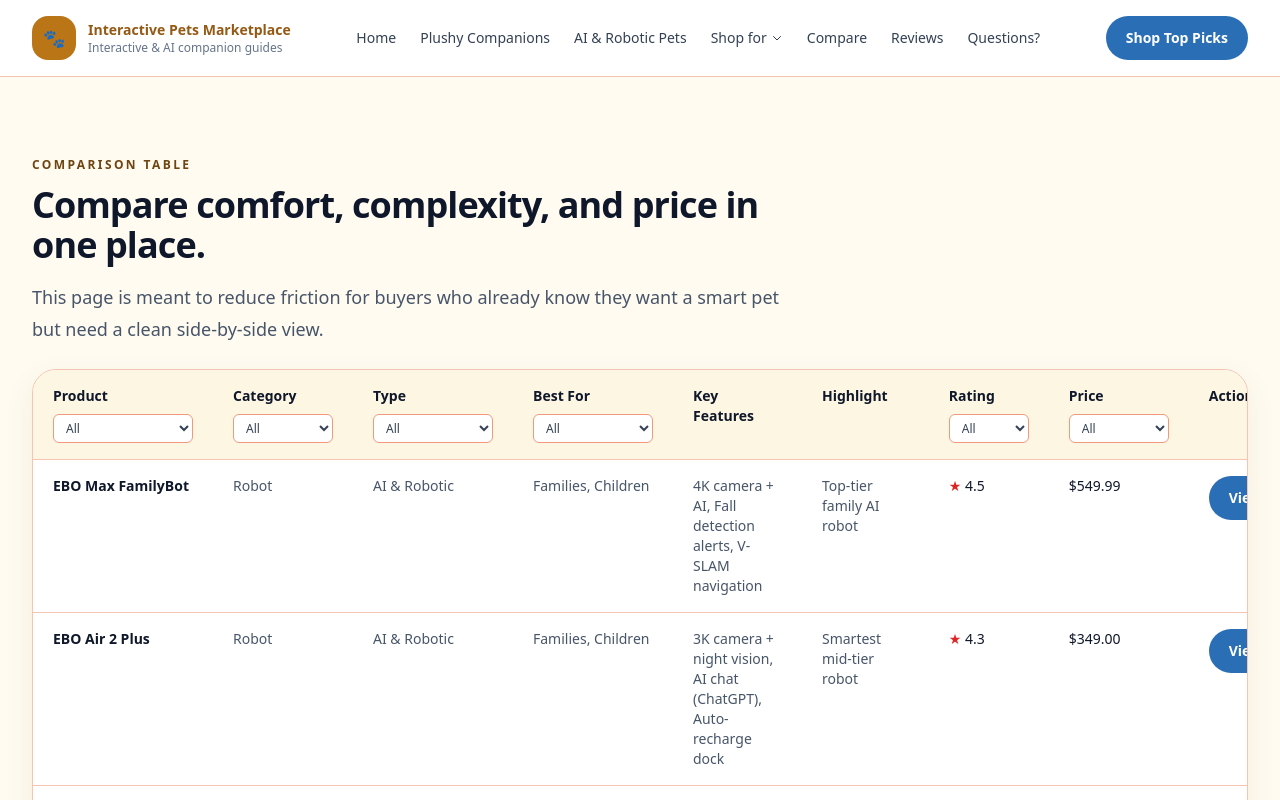
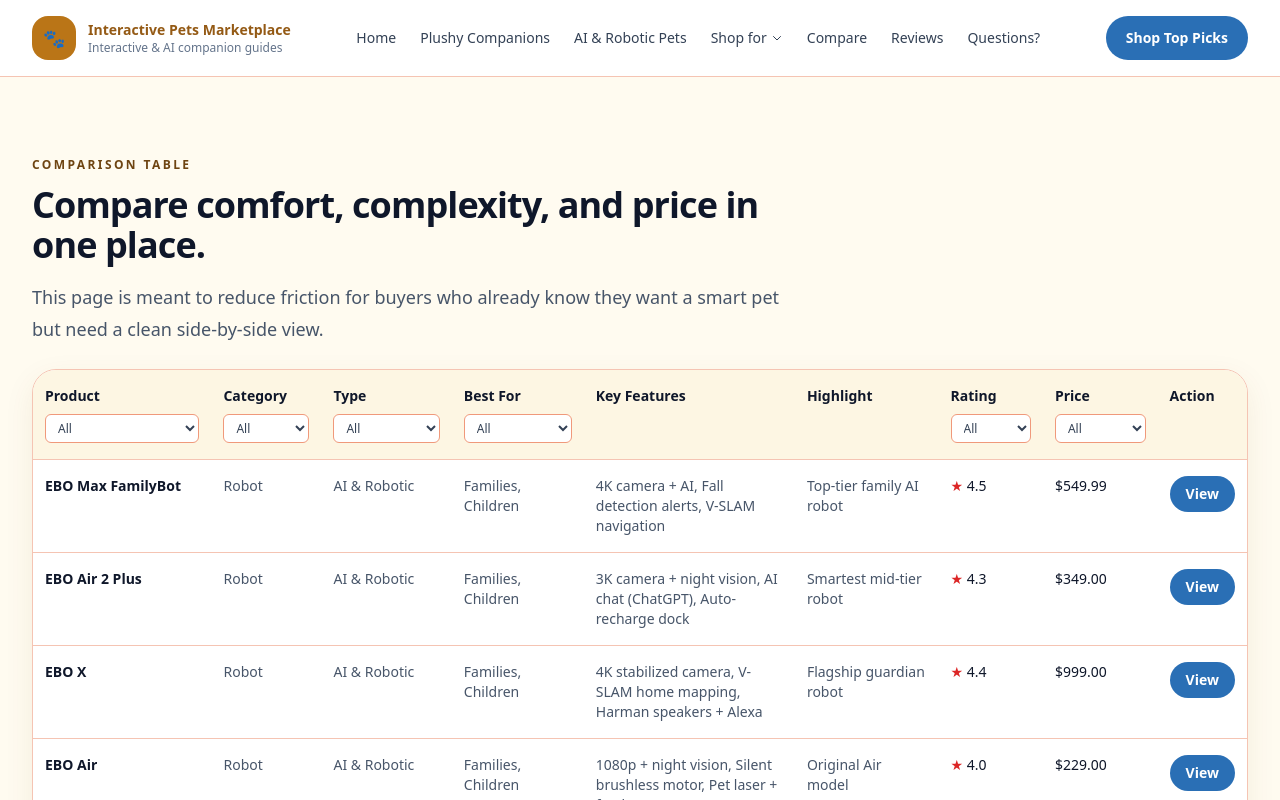
Before and after one commit to timsthomasson-cpu/Interactive-Pet-Marketplace, a Next.js app: page /compare in a window 1280 px wide. Shown: the top 800 px of the page. Built offline with nearby package versions, Linux system fonts and the light colour scheme.

Commit message:
Warm golden redesign, product images, layout cleanup

```diff
--- a/components/detailed-compare-table.tsx
+++ b/components/detailed-compare-table.tsx
@@ -87,51 +87,51 @@ export function DetailedCompareTable({ items }: { items: Product[] }) {
           <table className="min-w-full text-left text-sm">
             <thead className="bg-cream-100 align-top">
               <tr>
-                <th className="px-5 py-4 text-left min-w-[180px]">
+                <th className="px-3 py-4 text-left min-w-[160px]">
                   <div className="font-semibold text-slate-900">Product</div>
                   <select className={selectClass} value={filters.name} onChange={set("name")} aria-label="Filter by product">
                     <option value="">All</option>
                     {options.name.map(v => <option key={v} value={v}>{v}</option>)}
                   </select>
                 </th>
-                <th className="px-5 py-4 text-left min-w-[140px]">
+                <th className="px-3 py-4 text-left min-w-[110px]">
                   <div className="font-semibold text-slate-900">Category</div>
                   <select className={selectClass} value={filters.category} onChange={set("category")} aria-label="Filter by category">
                     <option value="">All</option>
                     {options.category.map(v => <option key={v} value={v}>{v}</option>)}
                   </select>
                 </th>
-                <th className="px-5 py-4 text-left min-w-[160px]">
+                <th className="px-3 py-4 text-left min-w-[130px]">
                   <div className="font-semibold text-slate-900">Type</div>
                   <select className={selectClass} value={filters.type} onChange={set("type")} aria-label="Filter by type">
                     <option value="">All</option>
                     {options.type.map(v => <option key={v} value={v}>{v}</option>)}
                   </select>
                 </th>
-                <th className="px-5 py-4 text-left min-w-[160px]">
+                <th className="px-3 py-4 text-left min-w-[130px]">
                   <div className="font-semibold text-slate-900">Best For</div>
                   <select className={selectClass} value={filters.bestFor} onChange={set("bestFor")} aria-label="Filter by best for">
                     <option value="">All</option>
                     {options.bestFor.map(v => <option key={v} value={v}>{v}</option>)}
                   </select>
                 </th>
-                <th className="px-5 py-4 text-left font-semibold text-slate-900">Key Features</th>
-                <th className="px-5 py-4 text-left font-semibold text-slate-900">Highlight</th>
-                <th className="px-5 py-4 text-left min-w-[120px]">
+                <th className="px-3 py-4 text-left font-semibold text-slate-900 min-w-[140px]">Key Features</th>
+                <th className="px-3 py-4 text-left font-semibold text-slate-900 min-w-[120px]">Highlight</th>
+                <th className="px-3 py-4 text-left min-w-[100px]">
                   <div className="font-semibold text-slate-900">Rating</div>
                   <select className={selectClass} value={filters.rating} onChange={set("rating")} aria-label="Filter by rating">
                     <option value="">All</option>
                     {options.rating.map(v => <option key={v} value={v}>★ {v} & up</option>)}
                   </select>
                 </th>
-                <th className="px-5 py-4 text-left min-w-[140px]">
+                <th className="px-3 py-4 text-left min-w-[110px]">
                   <div className="font-semibold text-slate-900">Price</div>
                   <select className={selectClass} value={filters.price} onChange={set("price")} aria-label="Filter by price">
                     <option value="">All</option>
                     {options.price.map(v => <option key={v} value={v}>{v}</option>)}
                   </select>
                 </th>
-                <th className="px-5 py-4 text-left font-semibold text-slate-900 min-w-[100px]">Action</th>
+                <th className="px-3 py-4 text-left font-semibold text-slate-900 min-w-[80px]">Action</th>
               </tr>
             </thead>
             <tbody>
@@ -139,16 +139,16 @@ export function DetailedCompareTable({ items }: { items: Product[] }) {
                 <tr><td colSpan={9} className="px-5 py-10 text-center text-slate-600">No products match these filters. <button onClick={() => setFilters(ALL)} className="font-semibold text-trust-700 underline hover:text-trust-900">Clear filters</button></td></tr>
               ) : filtered.map(product => (
                 <tr key={product.slug} className="border-t border-coral-200 align-top">
-                  <td className="px-5 py-4 font-semibold text-slate-900">{product.name}</td>
-                  <td className="px-5 py-4 text-slate-600 whitespace-nowrap">{product.category || "—"}</td>
-                  <td className="px-5 py-4 text-slate-600">{product.type}</td>
-                  <td className="px-5 py-4 text-slate-600">{product.bestFor.join(", ")}</td>
-                  <td className="px-5 py-4 text-slate-600">{product.features.join(", ")}</td>
-                  <td className="px-5 py-4 text-slate-600">{product.highlight}</td>
-                  <td className="px-5 py-4 text-slate-900 whitespace-nowrap">{product.rating !== undefined ? <><span className="text-red-600">★</span> {product.rating.toFixed(1)}</> : "—"}</td>
-                  <td className="px-5 py-4 text-slate-900">{product.price}</td>
-                  <td className="px-5 py-4">
-                    <Link href={product.productUrl} target="_blank" rel="noopener noreferrer" className="inline-flex items-center justify-center rounded-full bg-trust-500 px-5 py-3 text-sm font-semibold text-white transition hover:-translate-y-0.5 hover:bg-trust-600 whitespace-nowrap">View</Link>
+                  <td className="px-3 py-4 font-semibold text-slate-900">{product.name}</td>
+                  <td className="px-3 py-4 text-slate-600 whitespace-nowrap">{product.category || "—"}</td>
+                  <td className="px-3 py-4 text-slate-600">{product.type}</td>
+                  <td className="px-3 py-4 text-slate-600">{product.bestFor.join(", ")}</td>
+                  <td className="px-3 py-4 text-slate-600">{product.features.join(", ")}</td>
+                  <td className="px-3 py-4 text-slate-600">{product.highlight}</td>
+                  <td className="px-3 py-4 text-slate-900 whitespace-nowrap">{product.rating !== undefined ? <><span className="text-red-600">★</span> {product.rating.toFixed(1)}</> : "—"}</td>
+                  <td className="px-3 py-4 text-slate-900">{product.price}</td>
+                  <td className="px-3 py-4">
+                    <Link href={product.productUrl} target="_blank" rel="noopener noreferrer" className="inline-flex items-center justify-center rounded-full bg-trust-500 px-4 py-2 text-sm font-semibold text-white transition hover:-translate-y-0.5 hover:bg-trust-600 whitespace-nowrap">View</Link>
                   </td>
                 </tr>
               ))}
```
Also changed, not shown: 2 other files (tests, documents, lock files or other folders).
